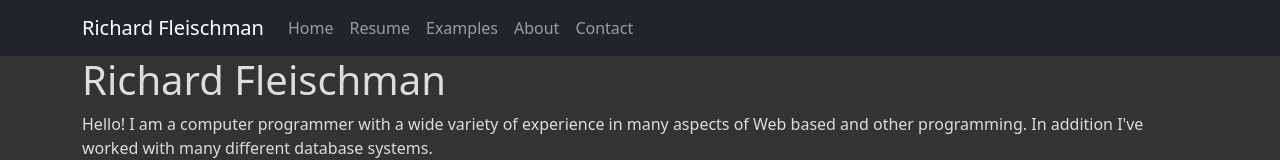
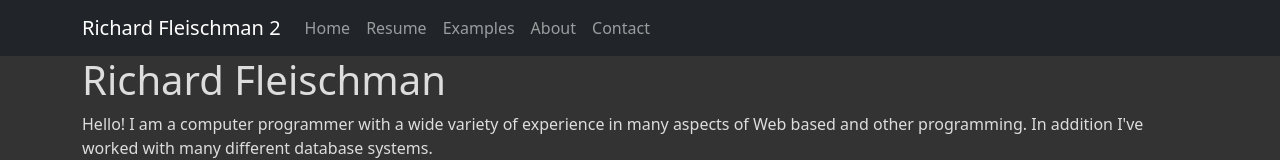
Before and after one commit to RickF71/rickf71.github.io, a React (Create React App) app: page / in a window 1280 px wide. Shown: the top 160 px of the page. Built offline with nearby package versions, Linux system fonts and the light colour scheme.

Commit message:
app.js test

```diff
--- a/src/App.js
+++ b/src/App.js
@@ -21,7 +21,7 @@ const Navmain = () => (
   // <ThemeProvider theme={theme}>
     <Navbar bg="dark" fg="light" expand="md" variant="dark">
       <Container className="App">
-        <NavbarBrand to="/">Richard Fleischman</NavbarBrand>
+        <NavbarBrand to="/">Richard Fleischman 2</NavbarBrand>
         <Navbar.Toggle aria-controls="responsive-navbar-nav" />
         <Navbar.Collapse>
           <Nav className="mr-auto">
```
